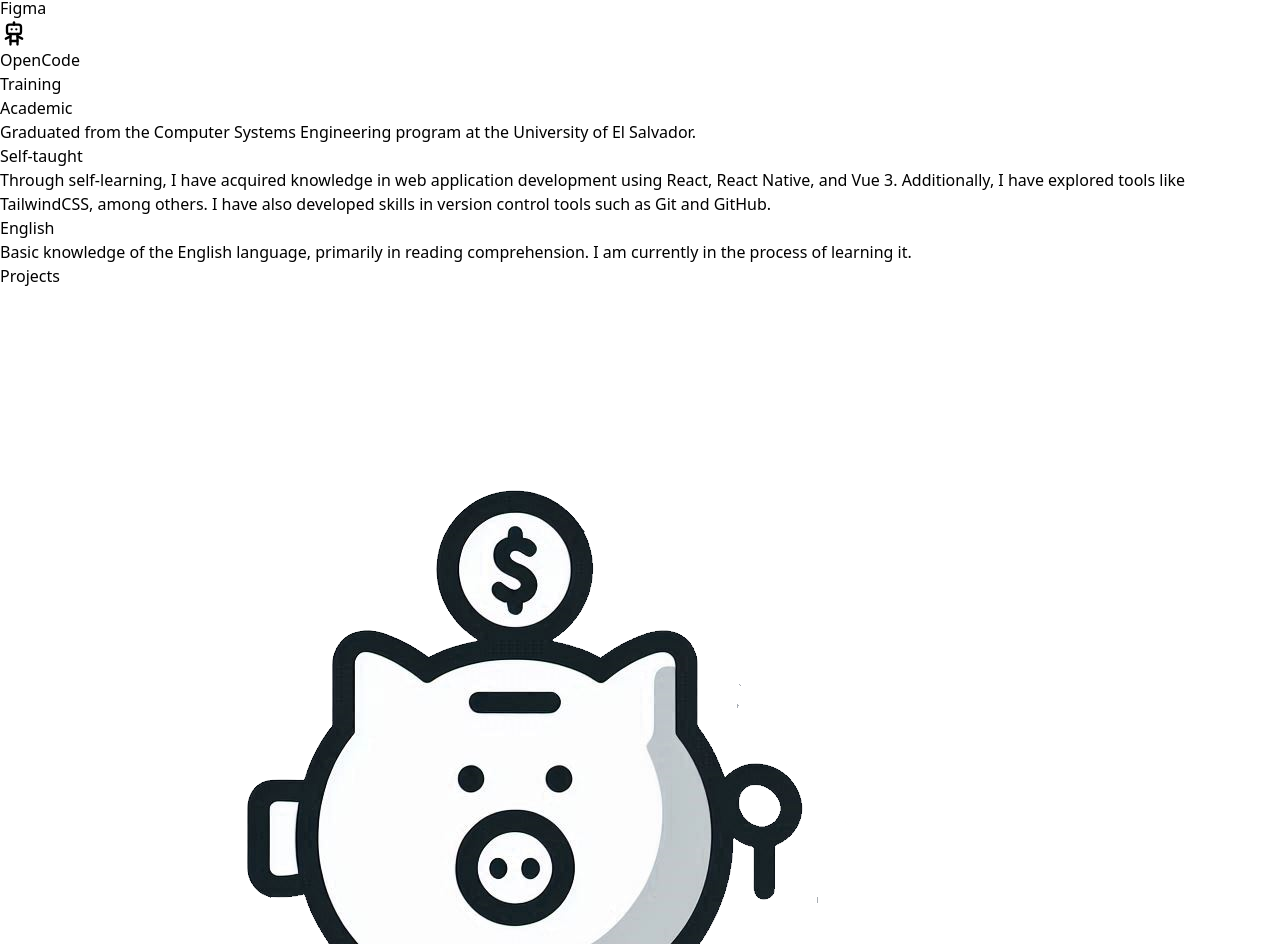
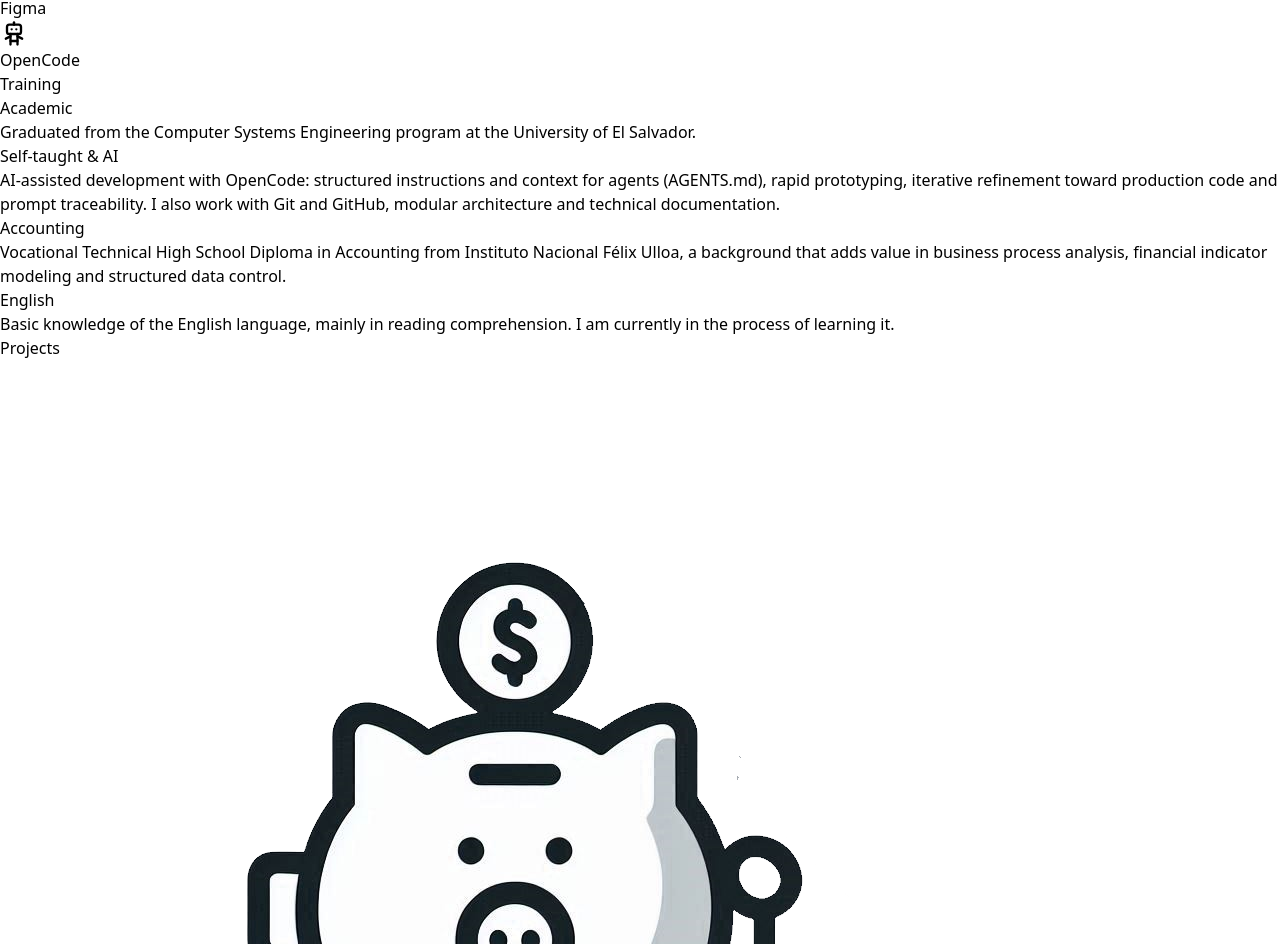
Before and after one commit to Ronald-Benitez/portfolio, a React (Vite) app: page / in a window 1280 px wide. Shown: the part 2051-2995 px from the top of the page. Built offline with nearby package versions, Linux system fonts and the light colour scheme.

Commit message:
feat(training): anadir Contaduria y perfil autodidacta con IA

```diff
--- a/src/components/app/training-section.tsx
+++ b/src/components/app/training-section.tsx
@@ -12,6 +12,10 @@ function TrainingSection() {
         {
             "title": t('training-section.self-taught'),
             "description": t('training-section.self-taught-description'),
+        },
+        {
+            "title": t('training-section.accounting'),
+            "description": t('training-section.accounting-description'),
         },
         {
             "title": t('training-section.english'),
--- a/src/translation/en.json
+++ b/src/translation/en.json
@@ -15,10 +15,12 @@
     "training-section": {
         "academic": "Academic",
         "academic-description": "Graduated from the Computer Systems Engineering program at the University of El Salvador.",
-        "self-taught": "Self-taught",
-        "self-taught-description": "Through self-learning, I have acquired knowledge in web application development using React, React Native, and Vue 3. Additionally, I have explored tools like TailwindCSS, among others. I have also developed skills in version control tools such as Git and GitHub.",
+        "self-taught": "Self-taught & AI",
+        "self-taught-description": "AI-assisted development with OpenCode: structured instructions and context for agents (AGENTS.md), rapid prototyping, iterative refinement toward production code and prompt traceability. I also work with Git and GitHub, modular architecture and technical documentation.",
+        "accounting": "Accounting",
+        "accounting-description": "Vocational Technical High School Diploma in Accounting from Instituto Nacional Félix Ulloa, a background that adds value in business process analysis, financial indicator modeling and structured data control.",
         "english": "English",
-        "english-description": "Basic knowledge of the English language, primarily in reading comprehension. I am currently in the process of learning it."
+        "english-description": "Basic knowledge of the English language, mainly in reading comprehension. I am currently in the process of learning it."
     },
     "working-section": {
         "title": "What I'm doing?",
--- a/src/translation/es.json
+++ b/src/translation/es.json
@@ -14,9 +14,11 @@
     },
     "training-section": {
         "academic": "Académica",
-        "academic-description": "Graduado de la carrera de Ingeniería de Sistemas Informáticos en la Universidad de El Salvador.",
-        "self-taught": "Autodidacta",
-        "self-taught-description": "De manera autodidacta, he adquirido conocimientos en el desarrollo de aplicaciones web con React, React Native y Vue 3. Además, he explorado el uso de herramientas como TailwindCSS, entre otras. También he desarrollado habilidades en el manejo de herramientas de control de versiones como Git y GitHub.",
+        "academic-description": "Graduado de la carrera de Ingeniería en Sistemas Informáticos en la Universidad de El Salvador.",
+        "self-taught": "Autodidacta e IA",
+        "self-taught-description": "Desarrollo asistido por IA con OpenCode: definición de instrucciones y contexto estructurado para agentes (AGENTS.md), prototipado rápido, refinamiento iterativo hacia código de producción y trazabilidad de prompts. Además, manejo de Git y GitHub, arquitectura modular y documentación técnica.",
+        "accounting": "Contaduría",
+        "accounting-description": "Bachillerato Técnico Vocacional en Contaduría en el Instituto Nacional Félix Ulloa, formación que aporta valor en el análisis de procesos de negocio, el modelado de indicadores financieros y el control estructurado de datos.",
         "english": "Inglés",
         "english-description": "Conocimiento básico del idioma inglés, principalmente en comprensión lectora. Actualmente me encuentro en proceso de aprendizaje del idioma."
     },
```
